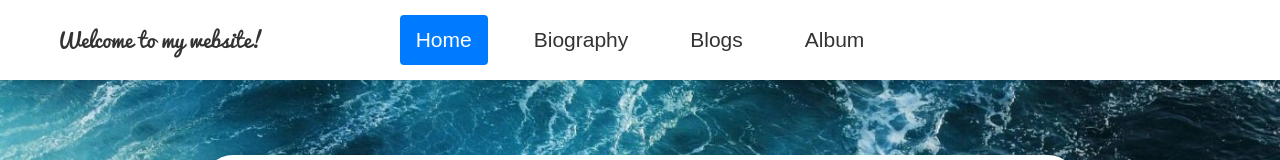
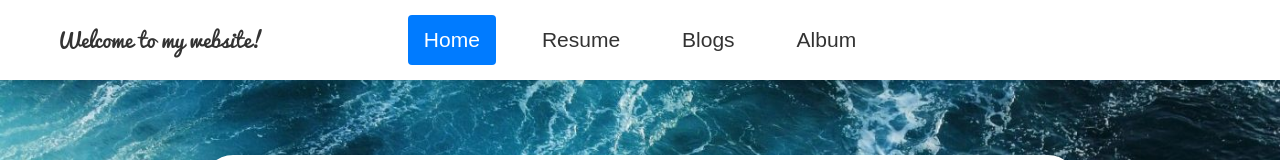
Before and after one commit to BLUE-coconut/BLUE-coconut.github.io, a Vue app: page / in a window 1280 px wide. Shown: the top 160 px of the page. Built offline with nearby package versions, Linux system fonts and the light colour scheme.

Commit message:
Header更新

```diff
--- a/src/components/Layout/AppHeader.vue
+++ b/src/components/Layout/AppHeader.vue
@@ -12,7 +12,7 @@
         </li>
         <li role="presentation">
           <router-link to="/biography" :class="{ active: $route.path === '/biography' }">
-            Biography
+            Resume
           </router-link>
         </li>
         <li role="presentation">
```
